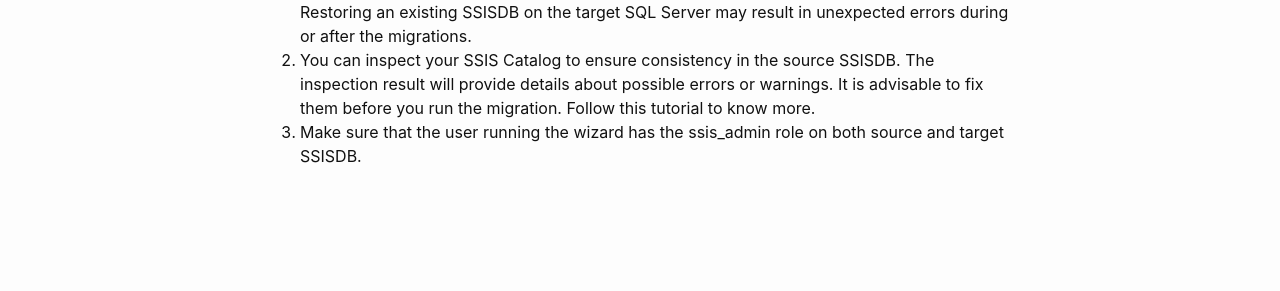
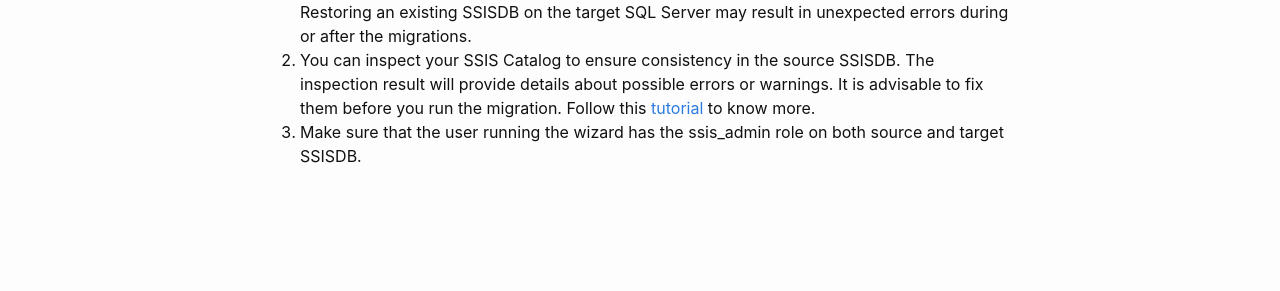
Before and after one commit to kr55/ssiscataloger, a Jekyll site: the page built from before-the-migration.md, in a window 1280 px wide. Shown: the part 333-624 px from the top of the page. Built offline with Jekyll 4.4.1, drawn with Linux system fonts in a browser that asks for light colours; part of the change alters nothing that is shown.

```diff
--- a/before-the-migration.md
+++ b/before-the-migration.md
@@ -13,6 +13,6 @@ in unexpected errors during or after the migrations.
 2. You can inspect your SSIS Catalog to ensure consistency in the source
 SSISDB. The inspection result will provide details about possible
 errors or warnings. It is advisable to fix them before you run the
-migration. Follow this tutorial to know more.
+migration. Follow this [tutorial](https://azureops.org/articles/is-your-ssis-catalog-migration-ready/) to know more.
 3. Make sure that the user running the wizard has the ssis_admin role on both
 source and target SSISDB.
```
